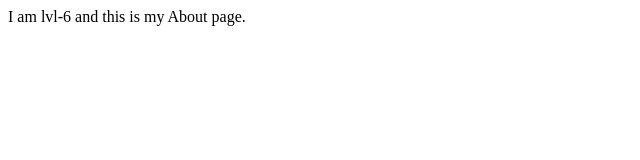
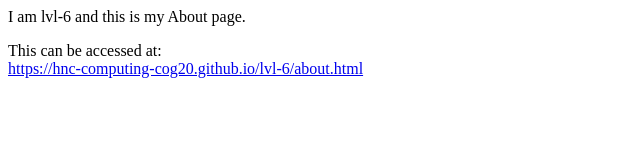
Before and after one commit to hnc-computing-cog20/hnc-computing-cog20.github.io, a plain HTML site: page lvl-6/about.html in a window 1280 px wide. Shown: the whole page, without its empty margins (0-640 px from the left). Drawn offline with Linux system fonts and the light colour scheme.

Commit message:
Added self-link for those reading the source

```diff
--- a/lvl-6/about.html
+++ b/lvl-6/about.html
@@ -4,6 +4,9 @@
 	</head>
 
 	<body>
-	I am lvl-6 and this is my About page.
+		<p>I am lvl-6 and this is my About page.</p>
+
+		<p>This can be accessed at:<br />
+		<a href="https://hnc-computing-cog20.github.io/lvl-6/about.html">https://hnc-computing-cog20.github.io/lvl-6/about.html</a>
 	</body>
 </html>
```
